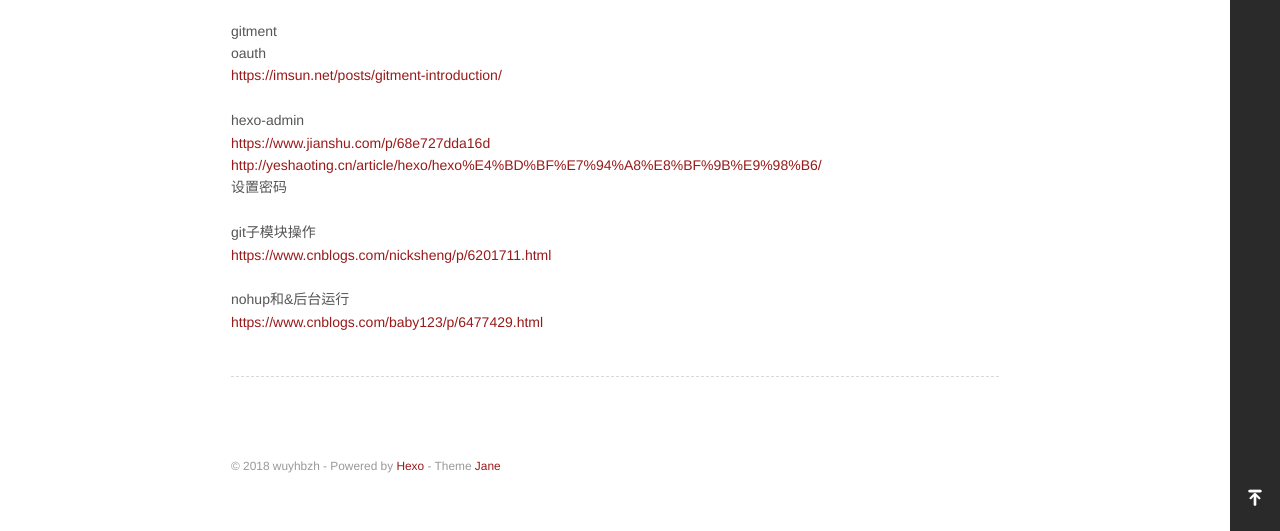
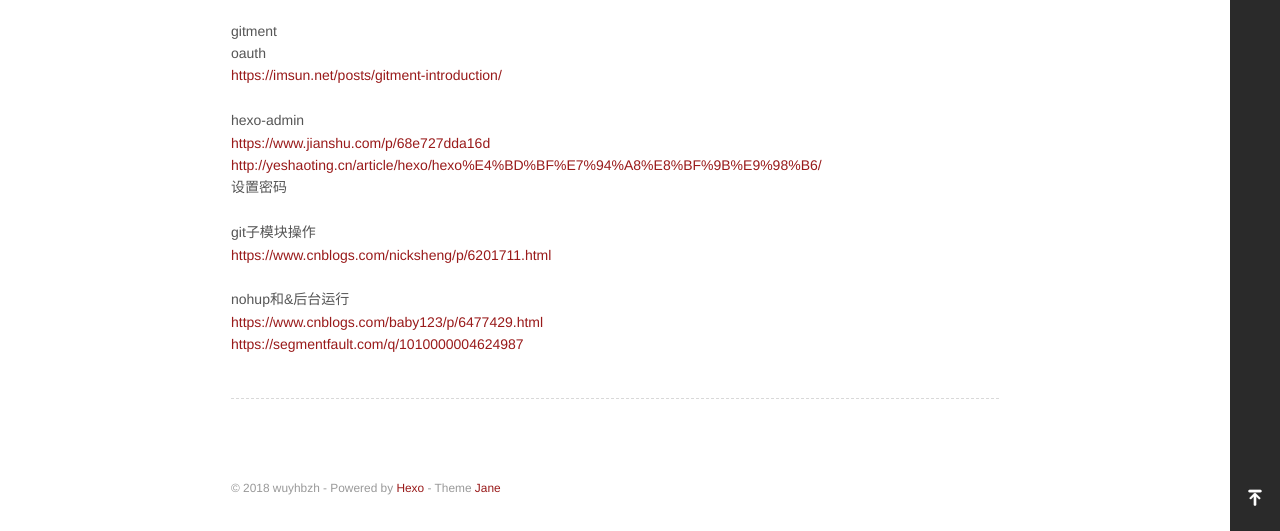
Before and after one commit to wuyhbzh/wuyhbzh.github.io, a plain HTML site: page 2018/02/11/hello-hexo/index.html in a window 1280 px wide. Shown: the part 269-800 px from the top of the page. Drawn offline with nearby package versions, Linux system fonts and the light colour scheme.

Commit message:
Site updated: 2018-02-23 11:32:20

```diff
--- a/2018/02/11/hello-hexo/index.html
+++ b/2018/02/11/hello-hexo/index.html
@@ -12,7 +12,7 @@
 <meta property="og:site_name" content="Hexo1">
 <meta property="og:description" content="啊哈哈哈哈哈哈hexo themes/janehttp://hejx.space/2016/02/07/hexo-theme-jane/ gitmentoauthhttps://imsun.net/posts/gitment-introduction/ hexo-adminhttps://www.jianshu.com/p/68e727dda16dhttp://yeshaoting.cn/arti">
 <meta property="og:locale" content="zh-CN">
-<meta property="og:updated_time" content="2018-02-23T03:22:21.016Z">
+<meta property="og:updated_time" content="2018-02-23T03:32:14.994Z">
 <meta name="twitter:card" content="summary">
 <meta name="twitter:title" content="hello hexo">
 <meta name="twitter:description" content="啊哈哈哈哈哈哈hexo themes/janehttp://hejx.space/2016/02/07/hexo-theme-jane/ gitmentoauthhttps://imsun.net/posts/gitment-introduction/ hexo-adminhttps://www.jianshu.com/p/68e727dda16dhttp://yeshaoting.cn/arti">
@@ -58,7 +58,7 @@
 <p>gitment<br>oauth<br><a href="https://imsun.net/posts/gitment-introduction/" target="_blank" rel="noopener">https://imsun.net/posts/gitment-introduction/</a></p>
 <p>hexo-admin<br><a href="https://www.jianshu.com/p/68e727dda16d" target="_blank" rel="noopener">https://www.jianshu.com/p/68e727dda16d</a><br><a href="http://yeshaoting.cn/article/hexo/hexo%E4%BD%BF%E7%94%A8%E8%BF%9B%E9%98%B6/" target="_blank" rel="noopener">http://yeshaoting.cn/article/hexo/hexo%E4%BD%BF%E7%94%A8%E8%BF%9B%E9%98%B6/</a><br>设置密码</p>
 <p>git子模块操作<br><a href="https://www.cnblogs.com/nicksheng/p/6201711.html" target="_blank" rel="noopener">https://www.cnblogs.com/nicksheng/p/6201711.html</a></p>
-<p>nohup和&amp;后台运行<br><a href="https://www.cnblogs.com/baby123/p/6477429.html" target="_blank" rel="noopener">https://www.cnblogs.com/baby123/p/6477429.html</a></p>
+<p>nohup和&amp;后台运行<br><a href="https://www.cnblogs.com/baby123/p/6477429.html" target="_blank" rel="noopener">https://www.cnblogs.com/baby123/p/6477429.html</a><br><a href="https://segmentfault.com/q/1010000004624987" target="_blank" rel="noopener">https://segmentfault.com/q/1010000004624987</a></p>
 
 
 
```
Also changed, not shown: index.html (+1 -1 lines).
